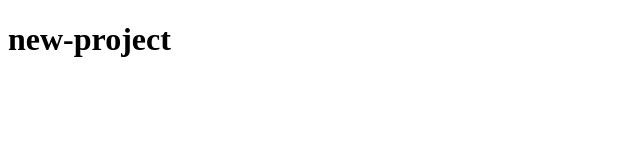
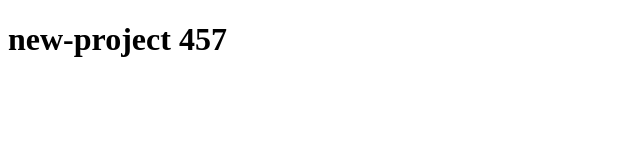
Before and after one commit to Volodymyr-khainatstyi/new-projekt, a plain HTML site: page index.html in a window 1280 px wide. Shown: the full height of the page, 0-640 px from the left. Drawn offline with Linux system fonts and the light colour scheme.

Commit message:
title wos changet 2

```diff
--- a/index.html
+++ b/index.html
@@ -8,7 +8,7 @@
 </head>
 <body>
  <h1>
-     new-project
+     new-project 457
  </h1>
 </body>
 </html>
```
